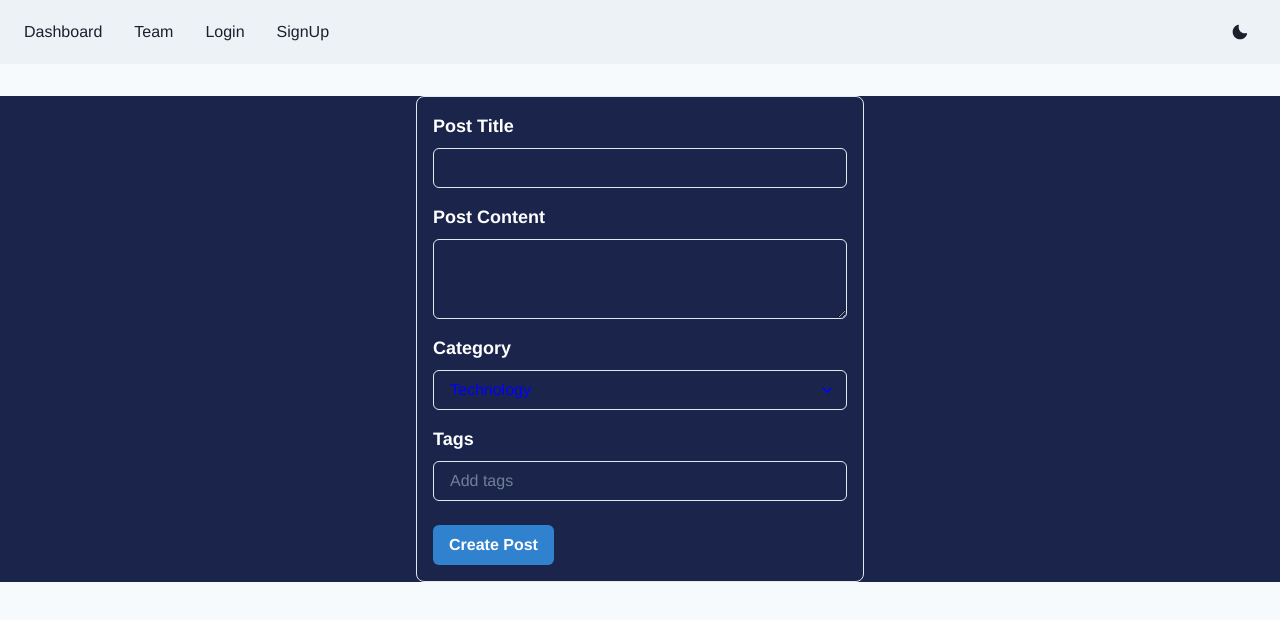
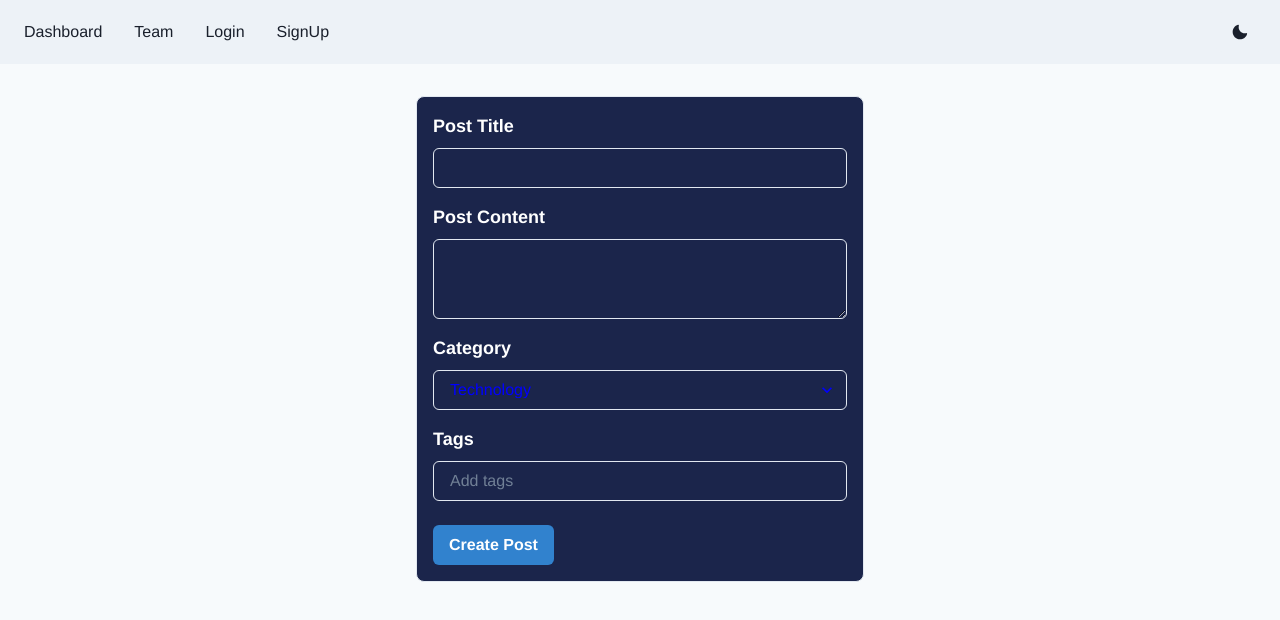
Before and after one commit to TIAA-Hackathon-Team-3/Frontend, a React (Vite) app: page /PostCreation in a window 1280 px wide. Shown: the top 620 px of the page. Built offline with nearby package versions, Linux system fonts and the light colour scheme.

Commit message:
Small fix

```diff
--- a/src/Pages/PostCreation/PostCreation.jsx
+++ b/src/Pages/PostCreation/PostCreation.jsx
@@ -48,7 +48,6 @@ function PostCreationPage() {
   };
 
   return (
-    <Box bg="#1b254b">
     <Box bg="#1b254b" maxW="md" mx="auto" my={8} borderWidth="1px" borderRadius="lg" overflow="hidden">
       <Box p={4}>
         <form onSubmit={handleSubmit}>
@@ -89,7 +88,6 @@ function PostCreationPage() {
         </form>
       </Box>
     </Box>
-    </Box>
   );
 }
 
```
